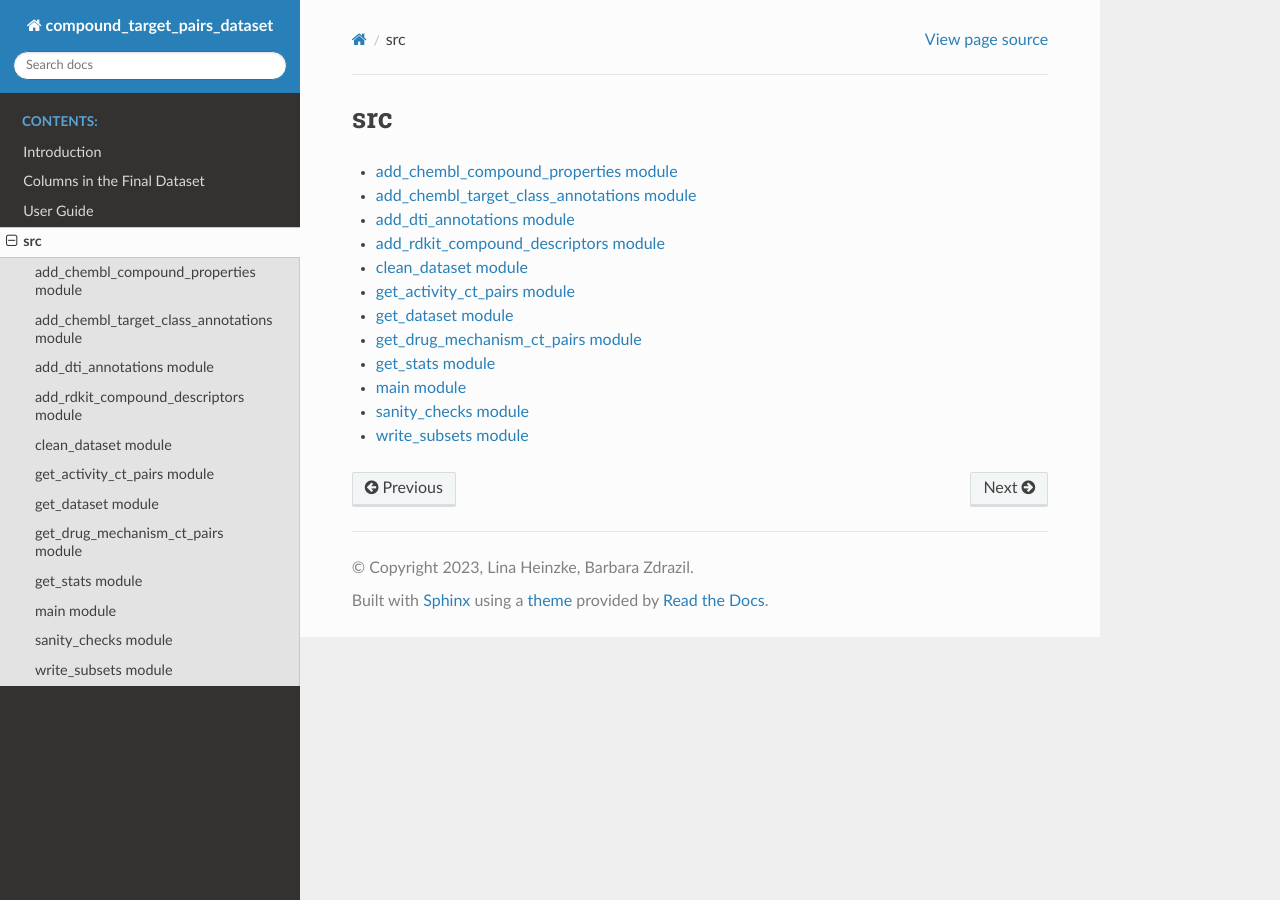
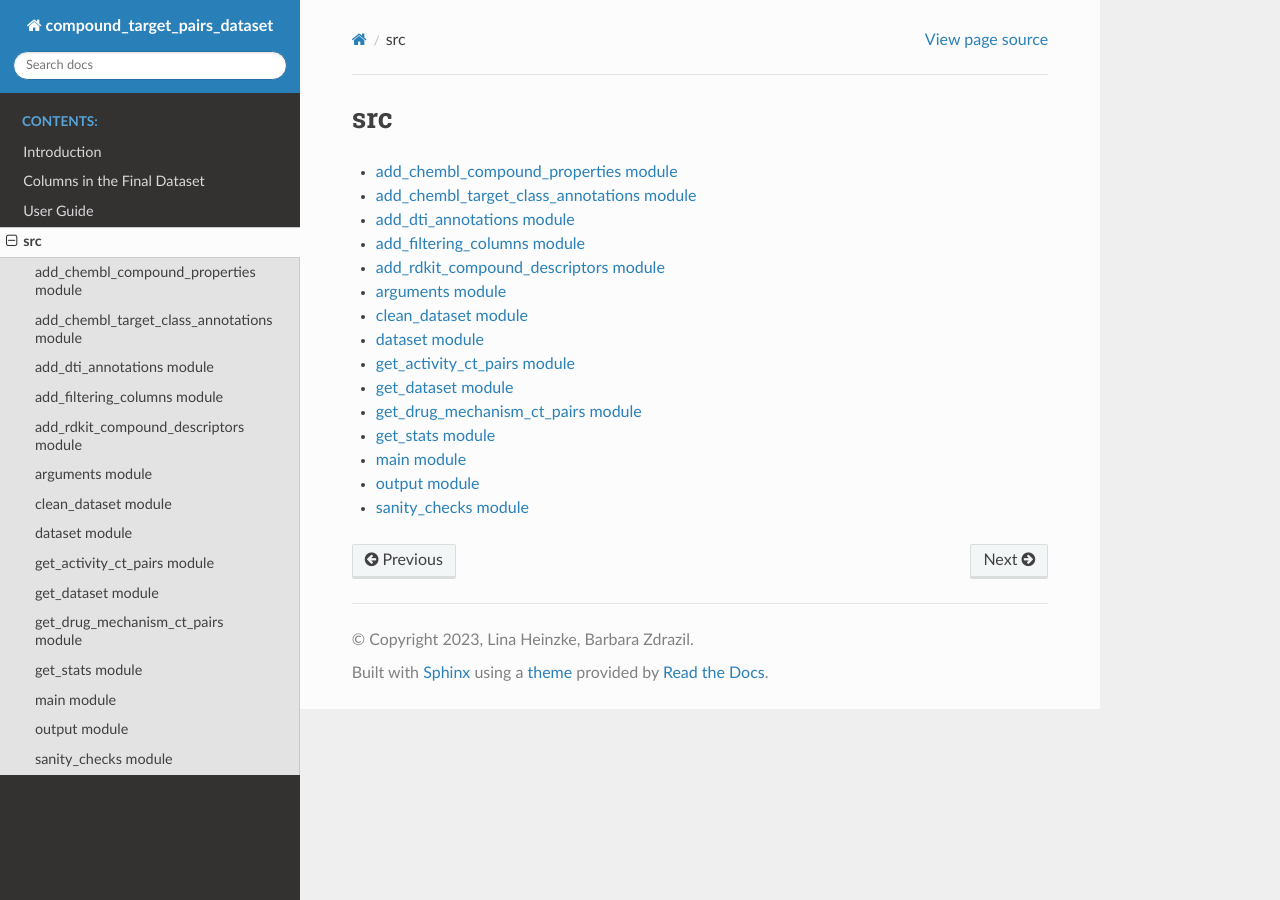
Before and after one commit to chembl/compound_target_pairs_dataset, a Sphinx documentation site: the page built from docs/source/modules.rst, in a window 1280 px wide. Built offline with Sphinx 7.4.7 and the Read the Docs theme 2.0.0, drawn with Linux system fonts in a browser that asks for light colours.

Commit message:
Update documentation

```diff
--- /dev/null
+++ b/docs/source/add_filtering_columns.rst
@@ -0,0 +1,7 @@
+add\_filtering\_columns module
+==============================
+
+.. automodule:: add_filtering_columns
+   :members:
+   :undoc-members:
+   :show-inheritance:
--- a/docs/source/modules.rst
+++ b/docs/source/modules.rst
@@ -7,12 +7,15 @@ src
    add_chembl_compound_properties
    add_chembl_target_class_annotations
    add_dti_annotations
+   add_filtering_columns
    add_rdkit_compound_descriptors
+   arguments
    clean_dataset
+   dataset
    get_activity_ct_pairs
    get_dataset
    get_drug_mechanism_ct_pairs
    get_stats
    main
+   output
    sanity_checks
-   write_subsets
--- a/docs/source/write_subsets.rst
+++ /dev/null
@@ -1,7 +0,0 @@
-write\_subsets module
-=====================
-
-.. automodule:: write_subsets
-   :members:
-   :undoc-members:
-   :show-inheritance:
```
Also changed, not shown: docs/source/arguments.rst (added, +7 -0 lines), docs/source/dataset.rst (added, +7 -0 lines), docs/source/output.rst (added, +7 -0 lines), 5 other files.
